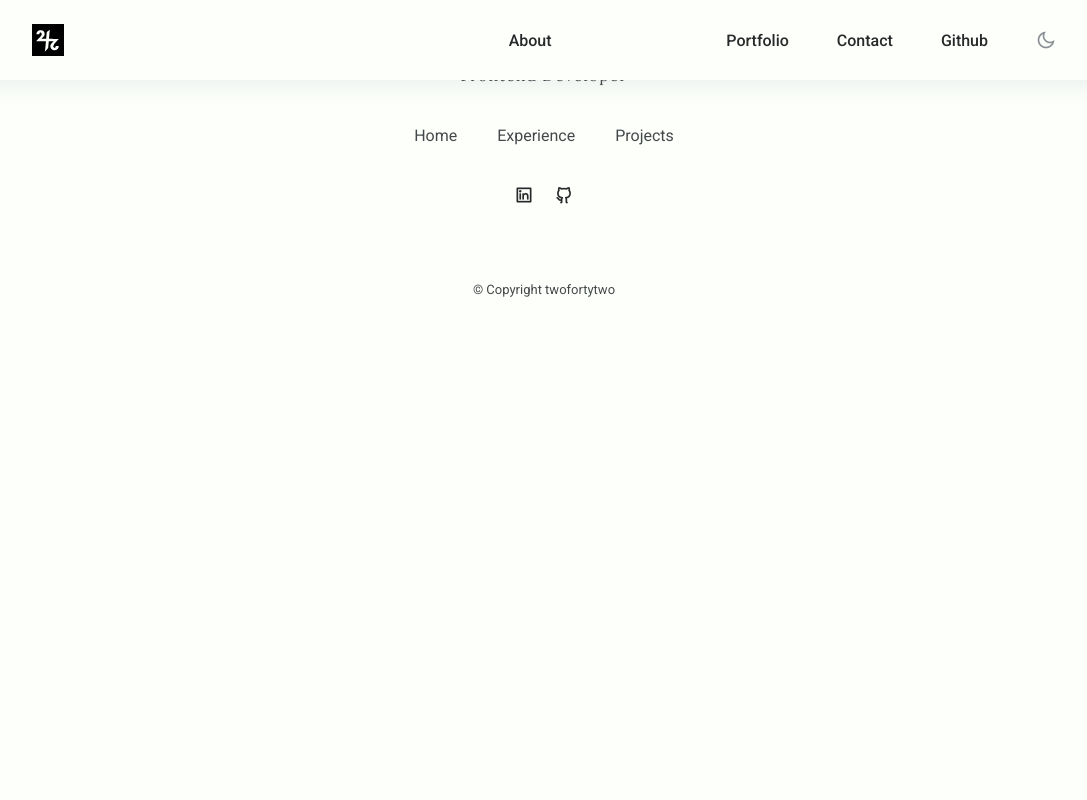
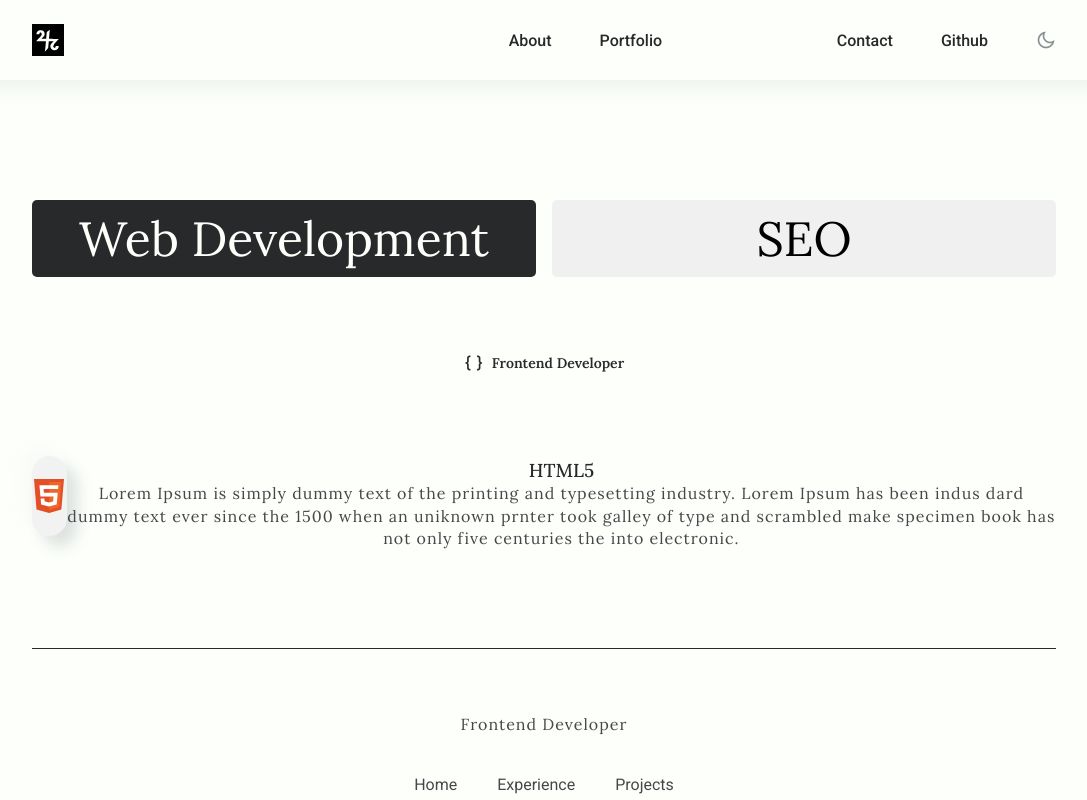
Before and after one commit to oscar-mcintosh/webflow_portfolio, a Nuxt app: page /about in a window 1280 px wide. Shown: the top 800 px of the page, without its empty margins (96-1183 px from the left). Built offline with nearby package versions, Linux system fonts and the light colour scheme.

Commit message:
Nav layout change

```diff
--- a/components/NavBar.vue
+++ b/components/NavBar.vue
@@ -11,6 +11,12 @@
                         <i class="ri-home-5-line"></i>About
                     </NuxtLink>
                     </li>
+                    <li class="nav__item" @click="closeNavMenu">
+                    <NuxtLink to="#portfolio" class="nav__link animate">
+                        <i class="ri-gallery-line"></i>Portfolio
+                    </NuxtLink>
+                    </li>
+
                     <li class="nav__item experience" @click="closeNavMenu">
                     <NuxtLink to="#experience" class="nav__link animate">
                         <i class="ri-trophy-line"></i>Experience
@@ -22,11 +28,6 @@
                     </NuxtLink>
                     </li>
 
-                    <li class="nav__item" @click="closeNavMenu">
-                    <NuxtLink to="#portfolio" class="nav__link animate">
-                        <i class="ri-gallery-line"></i>Portfolio
-                    </NuxtLink>
-                    </li>
                     <li class="nav__item" @click="closeNavMenu">
                     <NuxtLink to="#contact" class="nav__link animate">
                         <i class="ri-chat-3-line"></i>Contact
--- /dev/null
+++ b/components/SeoServices.vue
@@ -0,0 +1,19 @@
+<template>
+    <div>
+        <h2>SEO Services</h2>
+        <p>Our SEO services include keyword research, on-page optimization, link building, content strategy, and more to help your site rank higher in search engines.</p>
+  </div>
+</template>
+
+<script>
+    export default {
+
+    }
+</script>
+
+<style lang="css" scoped>
+h2{
+    color:black;
+}
+
+</style>
--- /dev/null
+++ b/components/Tabs.vue
@@ -0,0 +1,72 @@
+<template>
+  <div class="tabs">
+    <div class="tab-headers">
+      <button class="tab__item"
+        v-for="(tab, index) in tabs"
+        :key="index"
+        :class="{ active: activeTab === index }"
+        @click="activeTab = index"
+      >
+        {{ tab.title }}
+      </button>
+    </div>
+    <div class="tab-content">
+      <component :is="tabs[activeTab].component"></component>
+    </div>
+  </div>
+</template>
+
+<script setup>
+import { ref } from 'vue'
+// Dynamically import components
+const WebDevServices = defineAsyncComponent(() => import('~/components/WebDevServices.vue'))
+const SeoServices = defineAsyncComponent(() => import('~/components/SeoServices.vue'))
+// Define your tabs with titles and components
+const tabs = ref([
+  { title: 'Web Development', component: WebDevServices },
+  { title: 'SEO', component: SeoServices }
+])
+
+const activeTab = ref(0)
+</script>
+
+<style scoped>
+.tabs {
+  display: flex;
+  flex-direction: column;
+  align-items: center;
+  width: 100%;
+}
+.tab-headers {
+  display: flex;
+  justify-content: space-between;
+  /* flex-wrap:wrap; */
+  margin-bottom: 60px;
+  width:100%;
+  gap: 1rem;
+}
+.resume-tab .nav-item {
+    width: 100%;
+    margin-bottom: 35px;
+}
+.tab-headers button {
+  padding: 0.5rem 1rem;
+  cursor: pointer;
+  border: none;
+  width: 100%;
+  background: #f0f0f0;
+  border-radius: 5px;
+  font-size: var(--biggest-font-size);
+  font-family: var(--title-font);
+  /* display: block; */
+  transition: background 0.3s;
+}
+.tab-headers button.active {
+    background: var(--title-color);
+      color: var(--body-color);
+}
+.tab-content {
+  margin-top: 1rem;
+  width: 100%;
+}
+</style>
--- /dev/null
+++ b/components/WebDevServices.vue
@@ -0,0 +1,32 @@
+<template>
+    <div>
+        <h3 class="skills__title">
+            <i class="ri-braces-line"></i>Frontend Developer
+        </h3>
+        <ul class="resume-list">
+            <!-- Start Resume Tab List Single Item -->
+            <li class="resume-tab-list-single-item">
+                <div class="skills__data2">
+                    <div class="skills__blob2">
+                        <img src="~/assets/images/html-1.svg" alt="skills image">
+                    </div>
+
+                    <div class="skills__data">
+                        <h3 class="title">HTML5 </h3>
+                        <p>Lorem Ipsum is simply dummy text of the printing and typesetting industry. Lorem Ipsum has been indus dard dummy text ever since the 1500 when an uniknown prnter took galley of type and scrambled make specimen book has not only five centuries the into electronic.</p>
+                    </div>
+                </div>
+            </li>
+        </ul>
+  </div>
+</template>
+
+<script>
+    export default {
+
+    }
+</script>
+
+<style lang="scss" scoped>
+
+</style>
--- a/nuxt.config.js
+++ b/nuxt.config.js
@@ -20,11 +20,15 @@ export default defineNuxtConfig({
       htmlAttrs: {
         lang: 'en'
       },
-      title: 'My Portfolio',
+      title: 'TwoFortyTwo Dev',
       meta: [
         { name: 'description',
-          content: 'Experienced, Webflow, Frontend Web Developer in Lincoln, Nebraska, crafting engaging online experiences. Transforming designs into seamless, responsive websites. Let\'s bring your digital vision to life! Contact me for expert frontend development.'
-        }
+          content: 'Professional frontend web developer and Webflow expert based in Lincoln, NE. Specializing in responsive web design and custom development.'
+        },
+        { name: 'keywords',
+        content: 'Frontend Web Developer Lincoln NE, Webflow Developer Lincoln NE, Custom Web Development Lincoln, Responsive Web Design Lincoln NE'
+      }
+
       ],
       link: [
         {
--- a/pages/about.vue
+++ b/pages/about.vue
@@ -1,5 +1,8 @@
 <template>
-    <div>
+    <div class="tabs">
+        <div class=" container section__border">
+        <Tabs />
+        </div>
 
     </div>
 </template>
@@ -8,6 +11,10 @@
 
 </script>
 
-<style lang="scss" scoped>
+<style lang="css" scoped>
+.tabs{
+    padding-top: 100px;
+    /* height: 100vh; */
+}
 
 </style>
--- a/pages/index.vue
+++ b/pages/index.vue
@@ -76,6 +76,18 @@
                 </div>
             </div>
          </section>
+
+        <!--==================== PORTFOLIO ====================-->
+
+        <section class="projects section" id="portfolio">
+            <h2 class="section__title">Portfolio</h2>
+            <span class="section__subtitle"></span>
+            <div>
+                    <ProjectFilter />
+            </div>
+
+        </section>
+
 
         <!--==================== SKILLS ====================-->
         <section class="skills section" id="experience">
@@ -264,16 +276,6 @@
         </section>
 
 
-        <!--==================== PORTFOLIO ====================-->
-
-        <section class="projects section" id="portfolio">
-            <h2 class="section__title">Portfolio</h2>
-            <span class="section__subtitle"></span>
-            <div>
-                    <ProjectFilter />
-            </div>
-
-        </section>
 
         <!--==================== CONTACT ====================-->
          <section class="contact section" id="contact">
@@ -302,15 +304,15 @@
     const getProject =  projectStore.getProject();
 
     useHead({
-        title: 'TwoFortyTwo | Web Developer in Lincoln, NE',
+        title: 'Frontend & Webflow Developer in Lincoln, NE',
         meta: [
             { name: 'description',
-            content: 'Experienced, Webflow, Frontend, Web Developer in Lincoln, Nebraska, crafting engaging online experiences. Transforming designs into seamless, responsive websites. Let\'s bring your digital vision to life! Contact me for expert frontend website development.'
+            content: 'Professional frontend web developer and Webflow expert based in Lincoln, NE. Specializing in responsive web design and custom development.'
             }
         ],
         meta: [
             { name: 'keywords',
-            content: 'Webflow, Frontend developer, Web Developer, Lincoln Nebraska, Webflow Developer, freelance webflow developer, lincoln, ne, nebraska.'
+            content: 'Frontend Web Developer Lincoln NE, Webflow Developer Lincoln NE, Custom Web Development Lincoln, Responsive Web Design Lincoln NE, SEO strategist Lincoln NE'
             }
         ]
 
```
